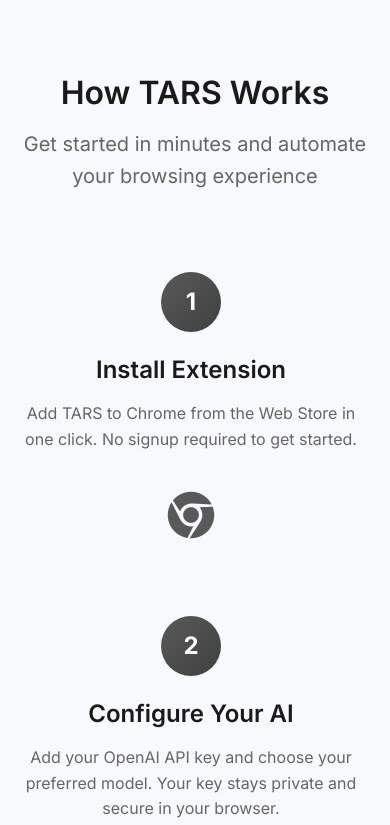
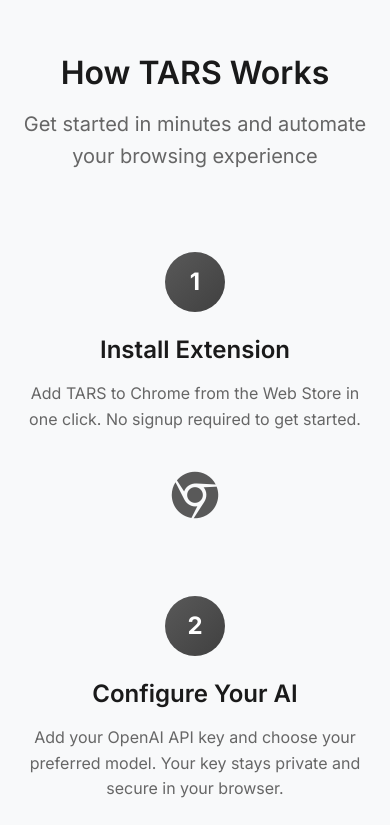
Before and after one commit to jadozz/tarswebsite, a plain HTML site: page index.html in a window 390 px wide. Shown: the part 4797-5622 px from the top of the page. Drawn offline with Linux system fonts and the light colour scheme.

Commit message:
Fix mobile centering for How It Works section
- Add align-items center to steps container in mobile view
- Improve step width and max-width for better mobile layout
- Add text-align center to how-it-works section on mobile
- Reduce mobile padding for better spacing
- Ensure all 3 steps are properly centered on mobile devices

```diff
--- a/styles.css
+++ b/styles.css
@@ -1344,6 +1344,11 @@
         padding: 100px 0 60px;
     }
 
+    .how-it-works {
+        padding: 80px 0;
+        text-align: center;
+    }
+
     .hero-actions {
         flex-direction: column;
         align-items: center;
@@ -1361,6 +1366,13 @@
     .steps {
         flex-direction: column;
         gap: 40px;
+        align-items: center;
+    }
+
+    .step {
+        max-width: 100%;
+        width: 100%;
+        max-width: 400px;
     }
 
     .step:not(:last-child):after {
```
